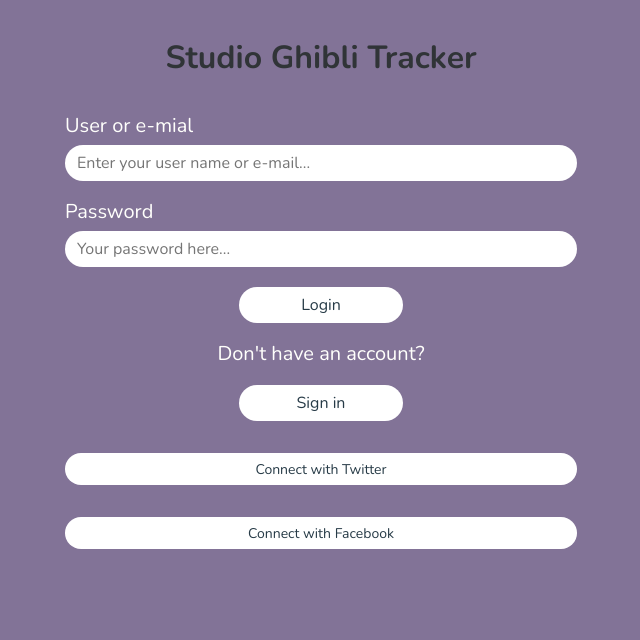
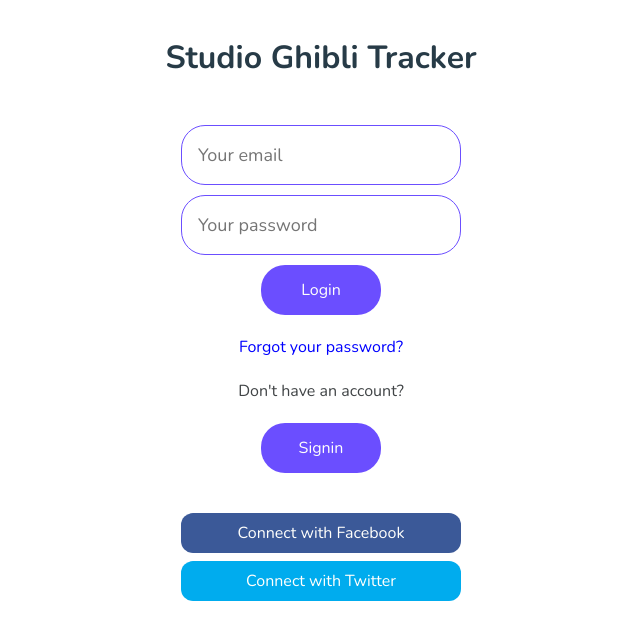
Before and after one commit to polipop-code/frondtend-studio-ghibli-tracker, a Next.js app: page /login in a window 1280 px wide. Shown: the top 640 px of the page, without its empty margins (319-959 px from the left). Built offline with nearby package versions, Linux system fonts and the light colour scheme.

Commit message:
remove loginform component, polish the login view page, added connect with facebook and twitter buttons

```diff
--- a/components/LoginForm/index.js
+++ /dev/null
@@ -1,56 +0,0 @@
-import React from "react";
-import styles from "../../styles/Login.module.css";
-
-const userDB = [
-    {
-        name: "zhonen",
-        password: "12345678",
-    },
-];
-
-export default function LoginForm() {
-    return (
-        <form className={styles.logIn} action="/" method="get">
-            <label for="user_name">User or e-mial</label>
-            <input
-                type="text"
-                placeholder="Enter your user name or e-mail..."
-                id="user_name"
-                name="user_name"
-                required
-                minLength="4"
-            ></input>
-
-            <label for="user_password">Password</label>
-            <input
-                type="password"
-                placeholder="Your password here..."
-                id="user_password"
-                name="user_password"
-                required
-                minLength="8"
-            ></input>
-
-            <button
-                type="submit"
-                className={styles.logIn_button}
-                onClick={function (event) {
-                    var userVal = document.getElementById("user_name").value;
-                    var userPasswordVal =
-                        document.getElementById("user_password").value;
-                    if (
-                        (userVal == userDB[0].name) &
-                        (userPasswordVal == userDB[0].password)
-                    ) {
-                        alert("Usuario Valido");
-                    } else {
-                        event.preventDefault();
-                        alert("Algo salio mal");
-                    }
-                }}
-            >
-                Login
-            </button>
-        </form>
-    );
-}
--- a/pages/login.js
+++ b/pages/login.js
@@ -1,29 +1,71 @@
 import React from "react";
 import Link from "next/link";
-import LoginForm from "../components/LoginForm/index.js";
-
 import styles from "../styles/Login.module.css";
 
-export default function loginView() {
-    return (
-        <div className={styles.container}>
-            <h1>Studio Ghibli Tracker</h1>
+const userDB = [
+  {
+    email: "zhonen@mail.com",
+    password: "12345678",
+  },
+];
 
-            <LoginForm />
+export default function LoginView() {
+  return (
+    <div className={styles.Login_container}>
+      <h1>Studio Ghibli Tracker</h1>
 
-            <section className={styles.signIn}>
-                <label>Don't have an account?</label>
-                <button disabled className={styles.signIn_button} type="button">
-                    Sign in
-                </button>
-            </section>
+      <form className={styles.Login_form} action="/" method="get">
+        <input
+          type="email"
+          placeholder="Your email"
+          id="user_email"
+          name="user_email"
+          required
+          minLength="4"
+        ></input>
 
-            <button disabled className={styles.twitter_connect}>
-                Connect with Twitter
-            </button>
-            <button disabled className={styles.facebook_connect}>
-                Connect with Facebook
-            </button>
-        </div>
-    );
+        <input
+          type="password"
+          placeholder="Your password"
+          id="user_password"
+          name="user_password"
+          required
+          minLength="8"
+        ></input>
+
+        <button
+          type="submit"
+          onClick={function (event) {
+            var userVal = document.getElementById("user_email").value;
+            var userPasswordVal = document.getElementById("user_password").value;
+            if ((userVal == userDB[0].email) & (userPasswordVal == userDB[0].password)) {
+              alert("Usuario Valido");
+            } else {
+              event.preventDefault();
+              alert("Algo salio mal");
+            }
+          }}
+        >
+          Login
+        </button>
+        <a href="#">Forgot your password?</a>
+      </form>
+
+      <section className={styles.Login_signin}>
+        <p>Don't have an account?</p>
+        <Link href="/onboarding">
+          <button type="button">Signin</button>
+        </Link>
+      </section>
+
+      <section className={styles.Login_socialMedia}>
+        <button className={styles.Login_socialMedia_Facebook} disabled>
+          Connect with Facebook
+        </button>
+        <button className={styles.Login_socialMedia_Twitter} disabled>
+          Connect with Twitter
+        </button>
+      </section>
+    </div>
+  );
 }
--- a/pages/onboarding.js
+++ b/pages/onboarding.js
@@ -9,7 +9,7 @@
       <Link href="/login">
         <button>Login</button>
       </Link>
-      <Link href="#">
+      <Link href="/signin">
         <button>Sign in</button>
       </Link>
     </div>
--- a/styles/Login.module.css
+++ b/styles/Login.module.css
@@ -1,89 +1,88 @@
-@import url("https://fonts.googleapis.com/css2?family=Nunito:wght@300;400;700;900&display=swap");
-
-.container {
-    width: 100%;
-    min-height: 100vh;
-    margin: 0px auto;
-    padding: 40px;
-    display: flex;
-    flex-direction: column;
-    font-family: "Nunito", sans-serif;
-    color: #fffffc;
-    background-color: #827397;
+.Login_container {
+  width: 100%;
+  height: 100vh;
+  display: flex;
+  flex-direction: column;
 }
 
-.container h1 {
-    margin: 0px auto 24px;
-    font-size: 32px;
-    text-align: center;
+.Login_container h1 {
+  /* margin-bottom: 40px; */
+  padding: 40px;
+  text-align: center;
+  color: #273b47;
 }
 
-.logIn,
-.signIn {
-    display: flex;
-    flex-direction: column;
+.Login_form {
+  width: 100%;
+  display: flex;
+  align-items: center;
+  flex-direction: column;
 }
 
-.logIn label {
-    margin-top: 12px;
-    font-size: 20px;
+.Login_form input {
+  width: 280px;
+  height: 60px;
+  margin: 10px auto 0;
+  padding-left: 16px;
+  border: 1px solid var(--clr-primary);
+  border-radius: 24px;
+  outline: none;
+  font-size: var(--fs-lg);
 }
 
-.logIn input {
-    width: 100%;
-    height: 36px;
-    margin: 4px 0;
-    padding: 0 0 0 12px;
-    border: none;
-    border-radius: 24px;
-    outline: none;
-    font-family: "Nunito", sans-serif;
-    font-size: 16px;
-    color: #273b47;
+.Login_form button,
+.Login_signin button {
+  width: 120px;
+  height: 50px;
+  margin: 10px auto 0;
+  border: none;
+  border-radius: 24px;
+  color: #fffffc;
+  background-color: var(--clr-primary);
 }
 
-.logIn_button,
-.signIn_button {
-    width: 32%;
-    height: 36px;
-    margin: 2vh auto;
-    border: none;
-    border-radius: 24px;
-    font-size: 16px;
-    font-family: "Nunito", sans-serif;
-    color: #273b47;
-    background-color: #fff;
-    cursor: pointer;
+.Login_form a {
+  margin: 20px auto;
+  font-size: var(--fs-md);
+  color: blue;
 }
 
-.signIn label {
-    font-size: 20px;
-    text-align: center;
+.Login_signin {
+  width: 100%;
+  display: flex;
+  align-items: center;
+  flex-direction: column;
 }
 
-.twitter_connect,
-.facebook_connect {
-    width: 100%;
-    height: 32px;
-    margin: 2vh 0;
-    border: none;
-    border-radius: 24px;
-    font-family: "Nunito", sans-serif;
-    font-size: 14px;
-    color: #273b47;
-    background-color: #fff;
+.Login_signin p {
+
 }
 
-@media (min-width: 720px) {
-    .container {
-        padding-left: 20%;
-        padding-right: 20%;
-    }
+.Login_signin button {
+    margin-top: 20px;
+  margin-bottom: 40px;
 }
 
-@media (min-width: 1080px) {
-    .container {
-        padding-left: 30%;
-        padding-right: 30%;
-    }
+.Login_socialMedia {
+  width: 100%;
+  display: flex;
+  align-items: center;
+  flex-direction: column;
 }
+
+.Login_socialMedia button {
+  width: 280px;
+  height: 40px;
+
+  border-radius: 12px;
+  color: #fffffc;
+}
+
+.Login_socialMedia_Facebook {
+  background-color: #3b5998;
+  margin-bottom: 8px;
+}
+
+.Login_socialMedia_Twitter {
+  background-color: #00acee;
+}
```
Also changed, not shown: pages/signin.js (+10 -0 lines), components/SigninForm/index.js (added).
